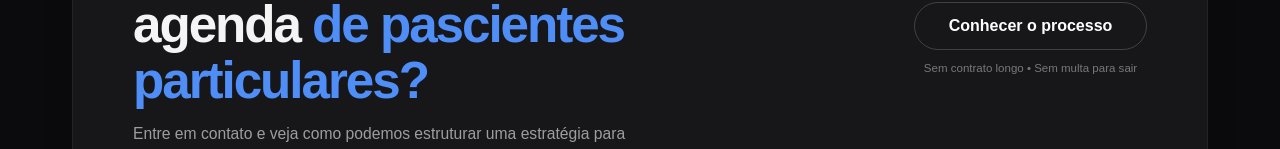
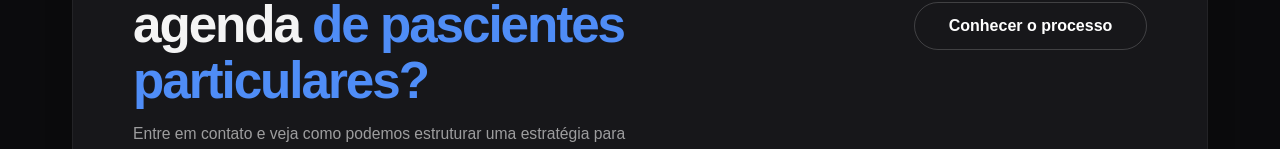
Before and after one commit to MatheusVianaAds/matheus-viana-landingpage, a website built with Vite: page index.html in a window 1280 px wide. Shown: the part 6995-7144 px from the top of the page. Built offline with nearby package versions, Linux system fonts and the light colour scheme.

Commit message:
Update index.html

```diff
--- a/index.html
+++ b/index.html
@@ -577,7 +577,6 @@
             Matheus
             agora</a>
           <a class="site-footer__button site-footer__button--secondary" href="#process">Conhecer o processo</a>
-          <small class="site-footer__note">Sem contrato longo • Sem multa para sair</small>
         </div>
       </section>
 
```
